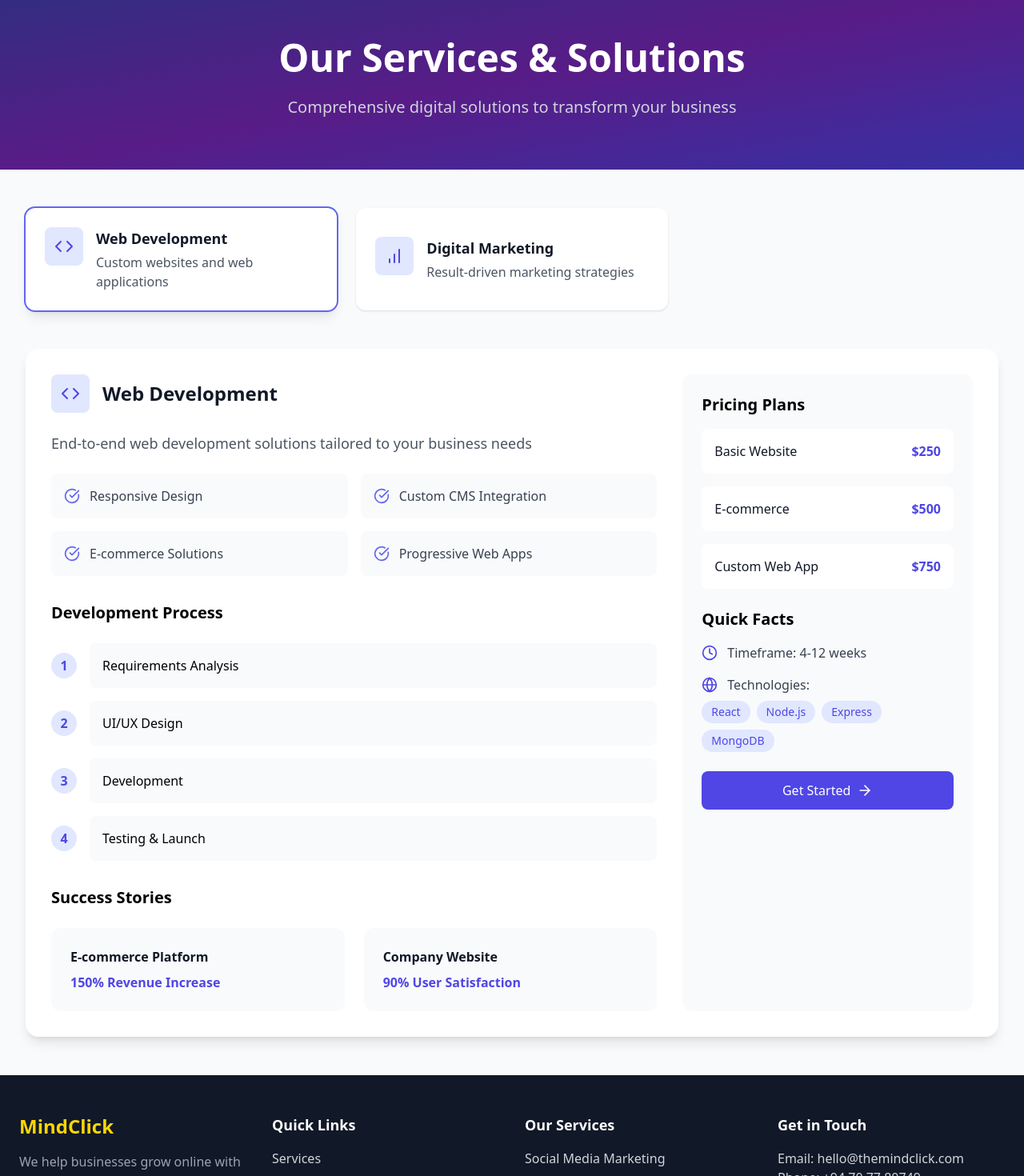
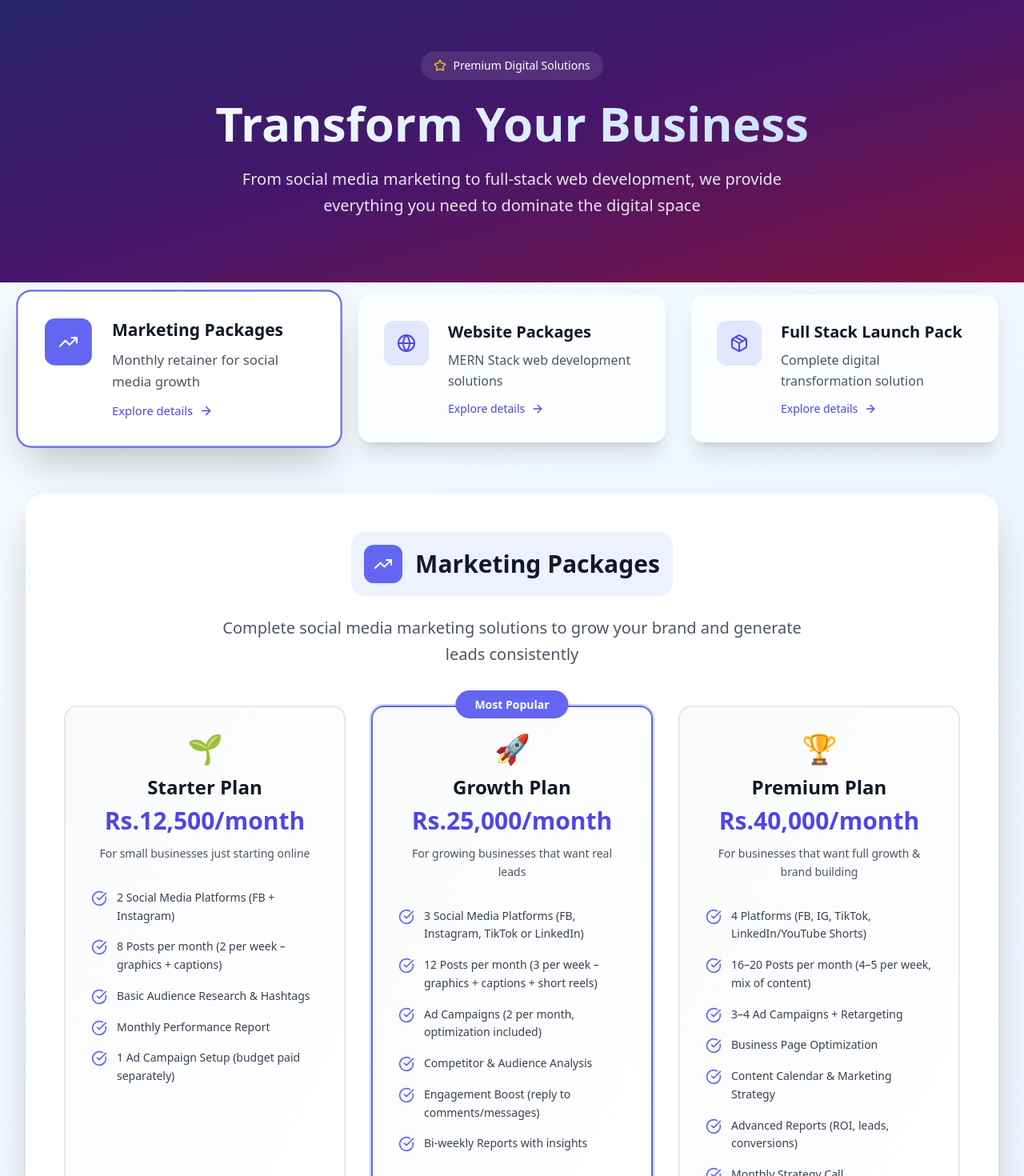
Before and after one commit to SumindaBandara/MindClickDigitalAgency, a React (Vite) app: page /DetailedServicesPage in a window 1280 px wide. Shown: the part 80-1550 px from the top of the page at 80% size. Built offline with nearby package versions, Linux system fonts and the light colour scheme.

Commit message:
updated service page

```diff
--- a/src/Services/blogService.js
+++ b/src/Services/blogService.js
@@ -2,7 +2,7 @@
 import axios from "axios";
 
 const API = axios.create({
-  baseURL: import.meta.env.VITE_API_URL || "https://api.render.com/deploy/srv-d2j2ct15pdvs73cpt95g?key=iifiYz7t_N0/api",
+  baseURL: import.meta.env.VITE_API_URL || "https://blogs-backend-sl4p.onrender.com/api",
 });
 
 export const fetchBlogs = () => API.get("/blogs");   // ✅ named export
--- a/src/pages/ServicesPage/DetailedServicesPage.jsx
+++ b/src/pages/ServicesPage/DetailedServicesPage.jsx
@@ -1,226 +1,300 @@
 import React, { useState } from 'react';
 import {
-  Code,
-  Layout,
-  BarChart,
-  Search,
-  Smartphone,
-  PenTool,
-  ChevronDown,
+  TrendingUp,
+  Globe,
+  Package,
   CheckCircle,
   ArrowRight,
-  Users,
   Clock,
   DollarSign,
-  Globe
+  Users,
+  MessageCircle,
+  BarChart,
+  Smartphone,
+  ShoppingCart,
+  Rocket,
+  Star,
+  Calendar,
+  Target,
+  Code,
+  Layout
 } from 'lucide-react';
 
-const DetailedServicesPage = () => {
+const UpdatedServicesPage = () => {
   const [activeService, setActiveService] = useState(0);
-  const [activeTab, setActiveTab] = useState('overview');
 
   const services = [
     {
-      icon: <Code className="w-6 h-6" />,
-      title: "Web Development",
-      shortDesc: "Custom websites and web applications",
-      overview: "End-to-end web development solutions tailored to your business needs",
+      icon: <TrendingUp className="w-6 h-6" />,
+      title: "Marketing Packages",
+      shortDesc: "Monthly retainer for social media growth",
+      overview: "Complete social media marketing solutions to grow your brand and generate leads consistently",
+      packages: [
+        {
+          name: "Starter Plan",
+          price: "Rs.12,500/month",
+          emoji: "🌱",
+          target: "For small businesses just starting online",
           features: [
-        "Responsive Design",
-        "Custom CMS Integration",
-        "E-commerce Solutions",
-        "Progressive Web Apps"
-      ],
-      process: [
-        "Requirements Analysis",
-        "UI/UX Design",
-        "Development",
-        "Testing & Launch"
-      ],
-      pricing: [
-        { name: "Basic Website", price: "$250" },
-        { name: "E-commerce", price: "$500" },
-        { name: "Custom Web App", price: "$750" }
-      ],
-      technologies: ["React", "Node.js", "Express", "MongoDB"],
-      timeframe: "4-12 weeks",
-      portfolio: [
-        { name: "E-commerce Platform", result: "150% Revenue Increase" },
-        { name: "Company Website", result: "90% User Satisfaction" }
+            "2 Social Media Platforms (FB + Instagram)",
+            "8 Posts per month (2 per week – graphics + captions)",
+            "Basic Audience Research & Hashtags",
+            "Monthly Performance Report",
+            "1 Ad Campaign Setup (budget paid separately)"
           ]
         },
-
         {
-      icon: <BarChart className="w-6 h-6" />,
-      title: "Digital Marketing",
-      shortDesc: "Result-driven marketing strategies",
-      overview: "Comprehensive digital marketing solutions to grow your business",
+          name: "Growth Plan",
+          price: "Rs.25,000/month",
+          emoji: "🚀",
+          target: "For growing businesses that want real leads",
           features: [
-        "SEO Optimization",
-        "PPC Campaigns",
-        "Social Media Marketing",
-        "Content Strategy"
+            "3 Social Media Platforms (FB, Instagram, TikTok or LinkedIn)",
+            "12 Posts per month (3 per week – graphics + captions + short reels)",
+            "Ad Campaigns (2 per month, optimization included)",
+            "Competitor & Audience Analysis",
+            "Engagement Boost (reply to comments/messages)",
+            "Bi-weekly Reports with insights"
           ],
-      process: [
-        "Market Analysis",
-        "Strategy Development",
-        "Campaign Launch",
-        "Performance Tracking"
+          popular: true
+        },
+        {
+          name: "Premium Plan",
+          price: "Rs.40,000/month",
+          emoji: "🏆",
+          target: "For businesses that want full growth & brand building",
+          features: [
+            "4 Platforms (FB, IG, TikTok, LinkedIn/YouTube Shorts)",
+            "16–20 Posts per month (4–5 per week, mix of content)",
+            "3–4 Ad Campaigns + Retargeting",
+            "Business Page Optimization",
+            "Content Calendar & Marketing Strategy",
+            "Advanced Reports (ROI, leads, conversions)",
+            "Monthly Strategy Call"
+          ]
+        }
       ],
-      pricing: [
-        { name: "Starter Package", price: "$200/mo" },
-        { name: "Growth Package", price: "$300/mo" },
-        { name: "Enterprise Package", price: "$500/mo" }
+      technologies: ["Facebook Ads", "Instagram", "TikTok", "LinkedIn", "Analytics"],
+      timeframe: "Ongoing monthly service"
+    },
+    {
+      icon: <Globe className="w-6 h-6" />,
+      title: "Website Packages",
+      shortDesc: "MERN Stack web development solutions",
+      overview: "Professional websites built with modern MERN stack technology to establish your digital presence",
+      packages: [
+        {
+          name: "Basic Web Presence",
+          price: "Rs.20,000",
+          emoji: "🖥️",
+          target: "For small businesses that just want an online face",
+          features: [
+            "1–3 Pages (Home, About, Contact)",
+            "Responsive design with React",
+            "Contact Form with Node.js backend",
+            "Basic SEO (meta tags, sitemap)",
+            "Delivery in 1 Week"
+          ]
+        },
+        {
+          name: "Business Website",
+          price: "Rs.40,000",
+          emoji: "🌐",
+          target: "For service businesses that want credibility + features",
+          features: [
+            "4–6 Pages (Home, About, Services, Gallery, Blog, Contact)",
+            "Admin Dashboard (basic CRUD operations)",
+            "WhatsApp/FB Messenger integration",
+            "Analytics Integration (Google Analytics)",
+            "Delivery in 2–3 Weeks"
           ],
-      technologies: ["Google Analytics", "SEMrush", "HubSpot", "Meta Ads"],
-      timeframe: "Ongoing",
-      portfolio: [
-        { name: "E-commerce SEO", result: "200% Organic Traffic" },
-        { name: "PPC Campaign", result: "350% ROI" }
+          popular: true
+        },
+        {
+          name: "E-Commerce Website",
+          price: "Rs.75,000+",
+          emoji: "🛒",
+          target: "For businesses ready to sell online",
+          features: [
+            "MERN-based eCommerce platform",
+            "Product Management (CRUD for products, categories)",
+            "Cart + Checkout Flow",
+            "Payment Gateway Integration (PayHere/Stripe/PayPal)",
+            "Order Management Dashboard",
+            "SEO + Analytics + Customer Login",
+            "Delivery in 3–5 Weeks"
           ]
+        }
+      ],
+      technologies: ["React", "Node.js", "Express", "MongoDB", "Payment Gateways"],
+      timeframe: "1-5 weeks delivery"
+    },
+    {
+      icon: <Package className="w-6 h-6" />,
+      title: "Full Stack Launch Pack",
+      shortDesc: "Complete digital transformation solution",
+      overview: "All-in-one business launch solution from zero to complete digital presence",
+      packages: [
+        {
+          name: "Business Launch Pack",
+          price: "Rs.1,00,000",
+          emoji: "🚀",
+          target: "Complete online launch from 0 → Digital Presence",
+          features: [
+            "Business Research & Competitor Analysis",
+            "Branding Kit (logo, fonts, social templates)",
+            "Business Website (5–6 pages on MERN)",
+            "Social Media Setup (FB, IG, TikTok, LinkedIn)",
+            "10 Branded Social Media Posts",
+            "1 Ad Campaign Setup (client funds extra)",
+            "Training: How to manage site & social media"
+          ],
+          isOneTime: true
+        }
+      ],
+      technologies: ["Complete MERN Stack", "Social Media Tools", "Design Software", "Analytics"],
+      timeframe: "4-6 weeks complete setup"
     }
   ];
 
   return (
-    <div className="min-h-screen bg-gray-50">
+    <div className="min-h-screen bg-gradient-to-br from-slate-50 via-blue-50 to-indigo-50">
       {/* Hero Section */}
-      <section className="bg-gradient-to-br from-indigo-900 via-purple-900 to-indigo-800 text-white py-16">
-        <div className="max-w-7xl mx-auto px-4 sm:px-6 lg:px-8">
+      <section className="bg-gradient-to-br from-indigo-900 via-purple-900 to-pink-800 text-white py-20 relative overflow-hidden">
+        <div className="absolute inset-0 bg-black opacity-20"></div>
+        <div className="max-w-7xl mx-auto px-4 sm:px-6 lg:px-8 relative z-10">
           <div className="text-center">
-            <h1 className="text-4xl md:text-5xl font-bold mb-6">
-              Our Services & Solutions
+            <div className="inline-flex items-center gap-2 bg-white/10 backdrop-blur-sm px-4 py-2 rounded-full mb-6">
+              <Star className="w-4 h-4 text-yellow-400" />
+              <span className="text-sm">Premium Digital Solutions</span>
+            </div>
+            <h1 className="text-5xl md:text-6xl font-bold mb-6 bg-gradient-to-r from-white to-blue-200 bg-clip-text text-transparent">
+              Transform Your Business
             </h1>
-            <p className="text-xl text-gray-300 max-w-2xl mx-auto">
-              Comprehensive digital solutions to transform your business
+            <p className="text-xl text-gray-200 max-w-3xl mx-auto leading-relaxed">
+              From social media marketing to full-stack web development, we provide everything you need to dominate the digital space
             </p>
           </div>
         </div>
       </section>
 
-      {/* Main Content */}
-      <section className="py-12">
+      {/* Service Selection Cards */}
+      <section className="py-16 -mt-12 relative z-20">
         <div className="max-w-7xl mx-auto px-4 sm:px-6 lg:px-8">
-
-          {/* Service Selection */}
-          <div className="grid md:grid-cols-3 gap-6 mb-12">
+          <div className="grid md:grid-cols-3 gap-8">
             {services.map((service, index) => (
               <button
                 key={index}
                 onClick={() => setActiveService(index)}
-                className={`p-6 rounded-xl text-left transition-all ${
+                className={`group p-8 rounded-2xl text-left transition-all duration-300 hover:scale-105 ${
                   activeService === index
-                    ? 'bg-white shadow-lg ring-2 ring-indigo-500'
-                    : 'bg-white shadow hover:shadow-lg'
+                    ? 'bg-white shadow-2xl ring-2 ring-indigo-500 transform scale-105'
+                    : 'bg-white/80 backdrop-blur-sm shadow-xl hover:shadow-2xl'
                 }`}
               >
-                <div className="flex items-start gap-4">
-                  <div className="bg-indigo-100 p-3 rounded-lg text-indigo-600">
+                <div className="flex items-start gap-6">
+                  <div className={`p-4 rounded-xl transition-colors ${
+                    activeService === index
+                      ? 'bg-indigo-500 text-white'
+                      : 'bg-indigo-100 text-indigo-600 group-hover:bg-indigo-200'
+                  }`}>
                     {service.icon}
                   </div>
-                  <div>
-                    <h3 className="text-lg font-semibold text-gray-900 mb-1">
+                  <div className="flex-1">
+                    <h3 className="text-xl font-bold text-gray-900 mb-2">
                       {service.title}
                     </h3>
-                    <p className="text-gray-600">{service.shortDesc}</p>
+                    <p className="text-gray-600 leading-relaxed">{service.shortDesc}</p>
+                    <div className="flex items-center gap-2 mt-3 text-indigo-600">
+                      <span className="text-sm font-medium">Explore details</span>
+                      <ArrowRight className="w-4 h-4" />
+                    </div>
                   </div>
                 </div>
               </button>
             ))}
           </div>
+        </div>
+      </section>
 
       {/* Service Details */}
-          <div className="bg-white rounded-2xl shadow-lg p-8">
-            <div className="grid lg:grid-cols-3 gap-8">
-              {/* Left Column - Main Info */}
-              <div className="lg:col-span-2">
-                <div className="mb-8">
-                  <div className="flex items-center gap-4 mb-6">
-                    <div className="bg-indigo-100 p-3 rounded-lg text-indigo-600">
+      <section className="pb-16">
+        <div className="max-w-7xl mx-auto px-4 sm:px-6 lg:px-8">
+          <div className="bg-white rounded-3xl shadow-2xl overflow-hidden">
+            <div className="p-8 md:p-12">
+              {/* Service Header */}
+              <div className="text-center mb-12">
+                <div className="inline-flex items-center gap-4 bg-indigo-50 p-4 rounded-2xl mb-6">
+                  <div className="bg-indigo-500 p-3 rounded-xl text-white">
                     {services[activeService].icon}
                   </div>
-                    <h2 className="text-2xl font-bold text-gray-900">
+                  <h2 className="text-3xl font-bold text-gray-900">
                     {services[activeService].title}
                   </h2>
                 </div>
 
-                  <p className="text-gray-600 text-lg mb-6">
+                <p className="text-xl text-gray-600 max-w-3xl mx-auto leading-relaxed">
                   {services[activeService].overview}
                 </p>
+              </div>
 
-                  {/* Features Grid */}
-                  <div className="grid sm:grid-cols-2 gap-4">
-                    {services[activeService].features.map((feature, index) => (
-                      <div key={index} className="flex items-center gap-3 p-4 bg-gray-50 rounded-lg">
-                        <CheckCircle className="w-5 h-5 text-indigo-500" />
-                        <span className="text-gray-700">{feature}</span>
+              {/* Packages Grid */}
+              <div className="grid lg:grid-cols-3 gap-8 mb-12">
+                {services[activeService].packages.map((pkg, index) => (
+                  <div key={index} className={`relative bg-gradient-to-br from-gray-50 to-white p-8 rounded-2xl border-2 transition-all hover:shadow-xl ${
+                    pkg.popular ? 'border-indigo-500 ring-2 ring-indigo-200' : 'border-gray-200 hover:border-indigo-300'
+                  }`}>
+                    {pkg.popular && (
+                      <div className="absolute -top-4 left-1/2 transform -translate-x-1/2">
+                        <span className="bg-indigo-500 text-white px-6 py-2 rounded-full text-sm font-semibold">
+                          Most Popular
+                        </span>
+                      </div>
+                    )}
+
+                    <div className="text-center mb-8">
+                      <div className="text-4xl mb-3">{pkg.emoji}</div>
+                      <h3 className="text-2xl font-bold text-gray-900 mb-2">{pkg.name}</h3>
+                      <div className="text-3xl font-bold text-indigo-600 mb-3">
+                        {pkg.price}
+                        {pkg.isOneTime && <span className="text-sm text-gray-500 block">One-Time</span>}
+                      </div>
+                      <p className="text-gray-600 text-sm leading-relaxed">{pkg.target}</p>
+                    </div>
+
+                    <div className="space-y-4">
+                      {pkg.features.map((feature, featureIndex) => (
+                        <div key={featureIndex} className="flex items-start gap-3">
+                          <CheckCircle className="w-5 h-5 text-indigo-500 mt-0.5 flex-shrink-0" />
+                          <span className="text-gray-700 text-sm leading-relaxed">{feature}</span>
                         </div>
                       ))}
                     </div>
-                </div>
 
-                {/* Process Timeline */}
-                <div className="mb-8">
-                  <h3 className="text-xl font-semibold mb-6">Development Process</h3>
-                  <div className="space-y-4">
-                    {services[activeService].process.map((step, index) => (
-                      <div key={index} className="flex items-center gap-4">
-                        <div className="w-8 h-8 rounded-full bg-indigo-100 text-indigo-600 flex items-center justify-center font-semibold">
-                          {index + 1}
-                        </div>
-                        <div className="flex-1 p-4 bg-gray-50 rounded-lg">
-                          {step}
-                        </div>
+
                   </div>
                 ))}
               </div>
+
+              {/* Service Info Footer */}
+              <div className="bg-gradient-to-r from-indigo-50 to-blue-50 rounded-2xl p-8">
+                <div className="grid md:grid-cols-2 gap-8">
+                  <div>
+                    <h3 className="text-xl font-semibold mb-4 flex items-center gap-3">
+                      <Clock className="w-6 h-6 text-indigo-600" />
+                      Timeline & Delivery
+                    </h3>
+                    <p className="text-gray-700 text-lg">{services[activeService].timeframe}</p>
                   </div>
 
-                {/* Portfolio Showcase */}
                   <div>
-                  <h3 className="text-xl font-semibold mb-6">Success Stories</h3>
-                  <div className="grid sm:grid-cols-2 gap-6">
-                    {services[activeService].portfolio.map((item, index) => (
-                      <div key={index} className="bg-gray-50 p-6 rounded-xl">
-                        <h4 className="font-semibold text-gray-900 mb-2">{item.name}</h4>
-                        <div className="text-indigo-600 font-semibold">{item.result}</div>
-                      </div>
-                    ))}
-                  </div>
-                </div>
-              </div>
-
-              {/* Right Column - Pricing & Details */}
-              <div className="bg-gray-50 rounded-xl p-6">
-                <div className="space-y-6">
-                  {/* Pricing Plans */}
-                  <div>
-                    <h3 className="text-xl font-semibold mb-4">Pricing Plans</h3>
-                    <div className="space-y-4">
-                      {services[activeService].pricing.map((plan, index) => (
-                        <div key={index} className="bg-white p-4 rounded-lg flex justify-between items-center">
-                          <span className="text-gray-900">{plan.name}</span>
-                          <span className="font-semibold text-indigo-600">{plan.price}</span>
-                        </div>
-                      ))}
-                    </div>
-                  </div>
-
-                  {/* Quick Facts */}
-                  <div>
-                    <h3 className="text-xl font-semibold mb-4">Quick Facts</h3>
-                    <div className="space-y-4">
-                      <div className="flex items-center gap-3">
-                        <Clock className="w-5 h-5 text-indigo-600" />
-                        <span className="text-gray-700">Timeframe: {services[activeService].timeframe}</span>
-                      </div>
-                      <div>
-                        <div className="flex items-center gap-3 mb-2">
-                          <Globe className="w-5 h-5 text-indigo-600" />
-                          <span className="text-gray-700">Technologies:</span>
-                        </div>
-                        <div className="flex flex-wrap gap-2">
+                    <h3 className="text-xl font-semibold mb-4 flex items-center gap-3">
+                      <Code className="w-6 h-6 text-indigo-600" />
+                      Technologies Used
+                    </h3>
+                    <div className="flex flex-wrap gap-3">
                       {services[activeService].technologies.map((tech, index) => (
-                            <span key={index} className="px-3 py-1 bg-indigo-100 text-indigo-600 rounded-full text-sm">
+                        <span key={index} className="px-4 py-2 bg-white text-indigo-600 rounded-full text-sm font-medium shadow-sm">
                           {tech}
                         </span>
                       ))}
@@ -228,15 +302,29 @@ const DetailedServicesPage = () => {
                   </div>
                 </div>
               </div>
-
-                  {/* CTA */}
-                  <button className="w-full bg-indigo-600 text-white py-3 rounded-lg hover:bg-indigo-700 transition-colors flex items-center justify-center gap-2">
-                    Get Started
-                    <ArrowRight className="w-5 h-5" />
-                  </button>
             </div>
           </div>
         </div>
+      </section>
+
+      {/* CTA Section */}
+      <section className="py-16 bg-gradient-to-r from-indigo-600 to-purple-600">
+        <div className="max-w-4xl mx-auto text-center px-4 sm:px-6 lg:px-8">
+          <h2 className="text-4xl font-bold text-white mb-6">
+            Ready to Transform Your Business?
+          </h2>
+          <p className="text-xl text-indigo-100 mb-8">
+            Let's discuss which package fits your needs and get you started on your digital journey
+          </p>
+          <div className="flex flex-col sm:flex-row gap-4 justify-center">
+            <button className="bg-white text-indigo-600 px-8 py-4 rounded-xl font-semibold hover:bg-gray-100 transition-colors flex items-center justify-center gap-2">
+              <MessageCircle className="w-5 h-5" />
+              Book a Consultation
+            </button>
+            <button className="border-2 border-white text-white px-8 py-4 rounded-xl font-semibold hover:bg-white hover:text-indigo-600 transition-colors flex items-center justify-center gap-2">
+              <BarChart className="w-5 h-5" />
+              View Portfolio
+            </button>
           </div>
         </div>
       </section>
@@ -244,4 +332,4 @@ const DetailedServicesPage = () => {
   );
 };
 
-export default DetailedServicesPage;
+export default UpdatedServicesPage;
```
Also changed, not shown: src/Services/test.jsx (added). Lines whose indentation alone changed are shown as unchanged.
